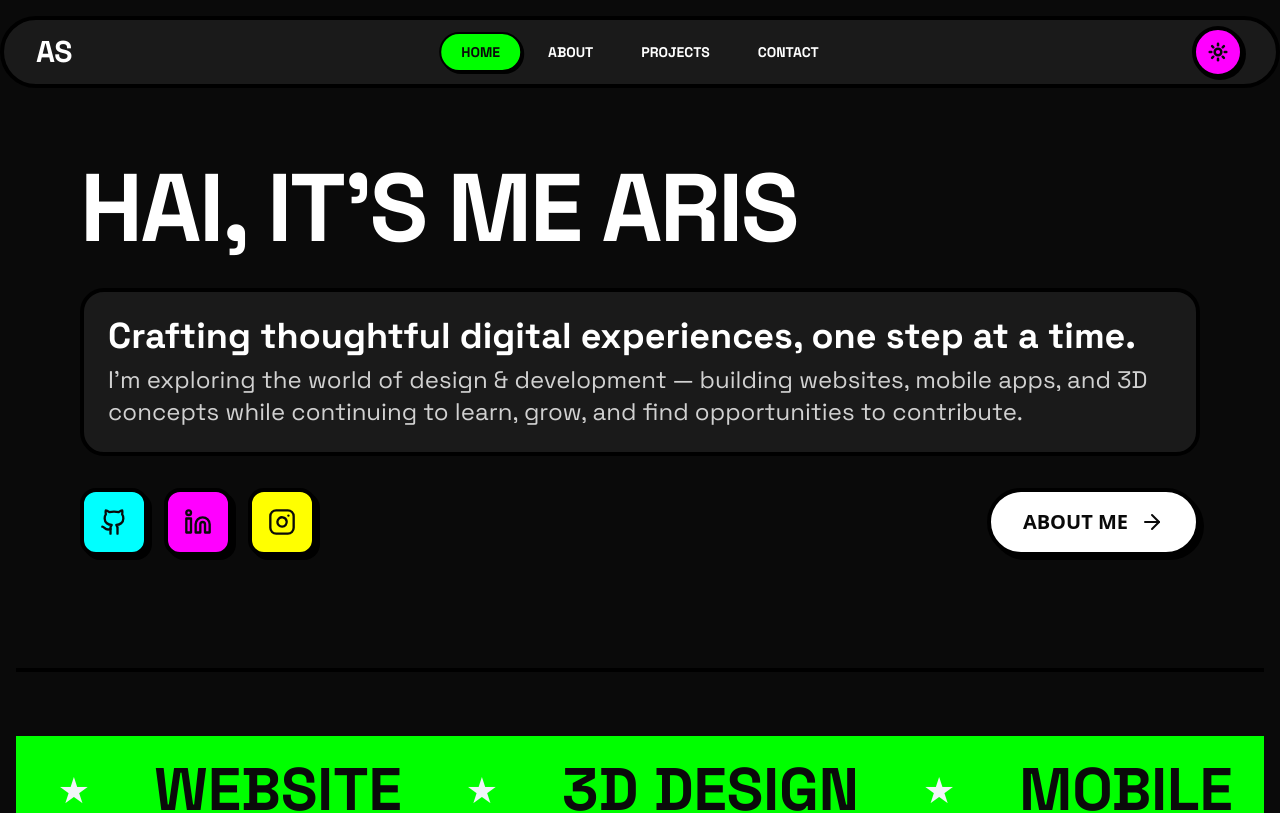
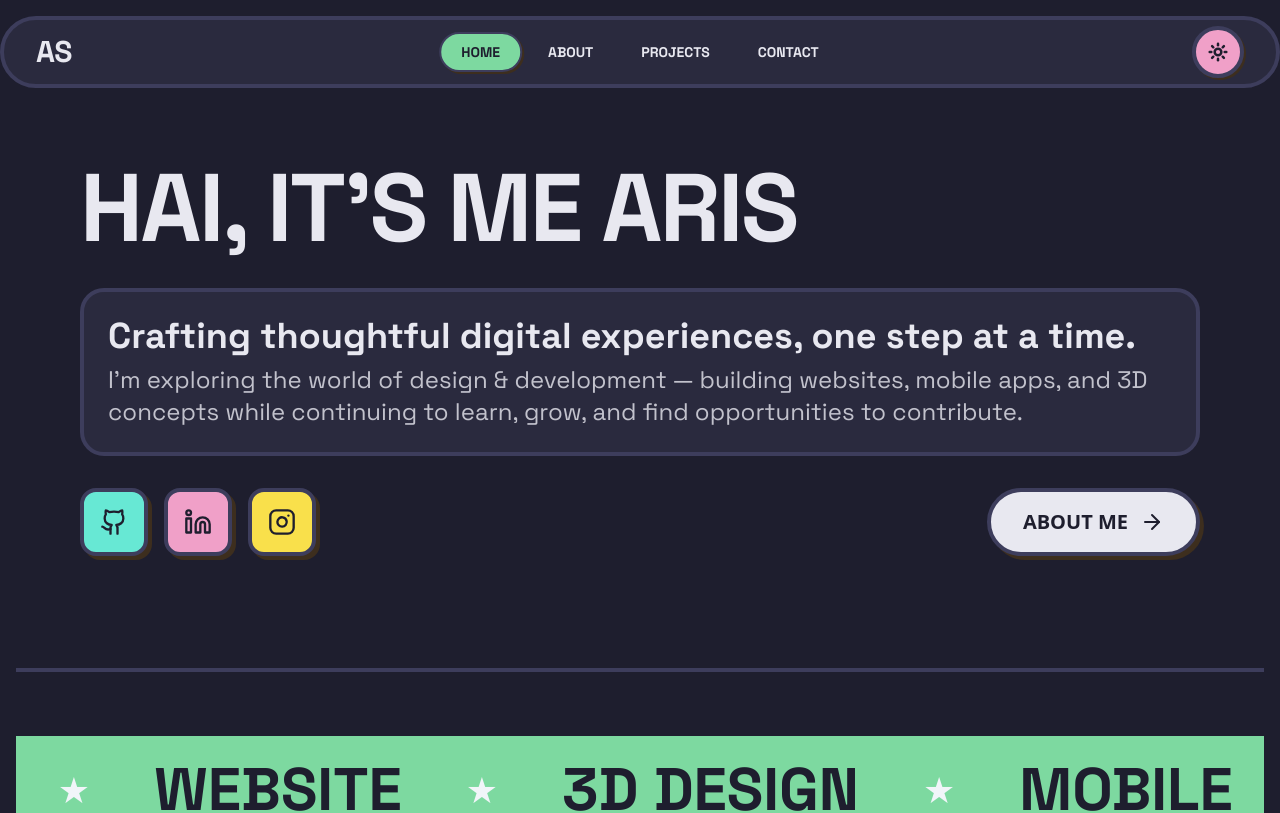
Before and after one commit to Arspn0/my-portfolio, a React (Vite) app: page / in a window 1280 px wide. Shown: the top 813 px of the page. Built offline with nearby package versions, Linux system fonts and the light colour scheme; the HTML template or start-up script is replaced by a standard one.

Commit message:
update: refine neo color palette and box shadow settings in Tailwind config

```diff
--- a/tailwind.config.js
+++ b/tailwind.config.js
@@ -8,37 +8,39 @@ export default {
   theme: {
     extend: {
       colors: {
-        // Neo Brutalism Colors - Dark Theme
+        // Neo Brutalism Colors - Dark Theme (soft deep slate, not pitch black)
         'neo-dark': {
-          bg: '#0a0a0a',
-          card: '#1a1a1a',
-          border: '#000000',
-          text: '#ffffff',
-          accent: '#00ff00',
+          bg: '#1e1e2e',
+          card: '#2a2a3e',
+          border: '#3d3d5c',
+          text: '#e8e8f0',
+          accent: '#a78bfa',
         },
-        // Neo Brutalism Colors - Light Theme
+        // Neo Brutalism Colors - Light Theme (pastel cream)
         'neo-light': {
-          bg: '#f5f5f5',
-          card: '#ffffff',
-          border: '#000000',
-          text: '#000000',
-          accent: '#ff3366',
+          bg: '#fdf6ec',
+          card: '#fff8f0',
+          border: '#3d2e1e',
+          text: '#2d1f0e',
+          accent: '#e05c8a',
         },
-        // Accent colors
-        'neo-yellow': '#ffff00',
-        'neo-cyan': '#00ffff',
-        'neo-pink': '#ff00ff',
-        'neo-green': '#00ff00',
-        'neo-orange': '#ff6600',
+        // Accent colors - pastel/muted variants
+        'neo-yellow': '#f9e04b',
+        'neo-cyan': '#67e8d4',
+        'neo-pink': '#f0a0c8',
+        'neo-green': '#7dd9a0',
+        'neo-orange': '#f4956a',
+        'neo-purple': '#c4a8f5',
+        'neo-lavender': '#b8c5f5',
       },
       fontFamily: {
         'neo': ['Space Grotesk', 'Inter', 'sans-serif'],
       },
       boxShadow: {
-        'neo': '4px 4px 0px 0px #000000',
-        'neo-hover': '0px 0px 0px 0px #000000',
-        'neo-sm': '2px 2px 0px 0px #000000',
-        'neo-sm-hover': '0px 0px 0px 0px #000000',
+        'neo': '4px 4px 0px 0px #3d2e1e',
+        'neo-hover': '0px 0px 0px 0px #3d2e1e',
+        'neo-sm': '2px 2px 0px 0px #3d2e1e',
+        'neo-sm-hover': '0px 0px 0px 0px #3d2e1e',
       },
       animation: {
         'marquee': 'marquee 30s linear infinite',
```
